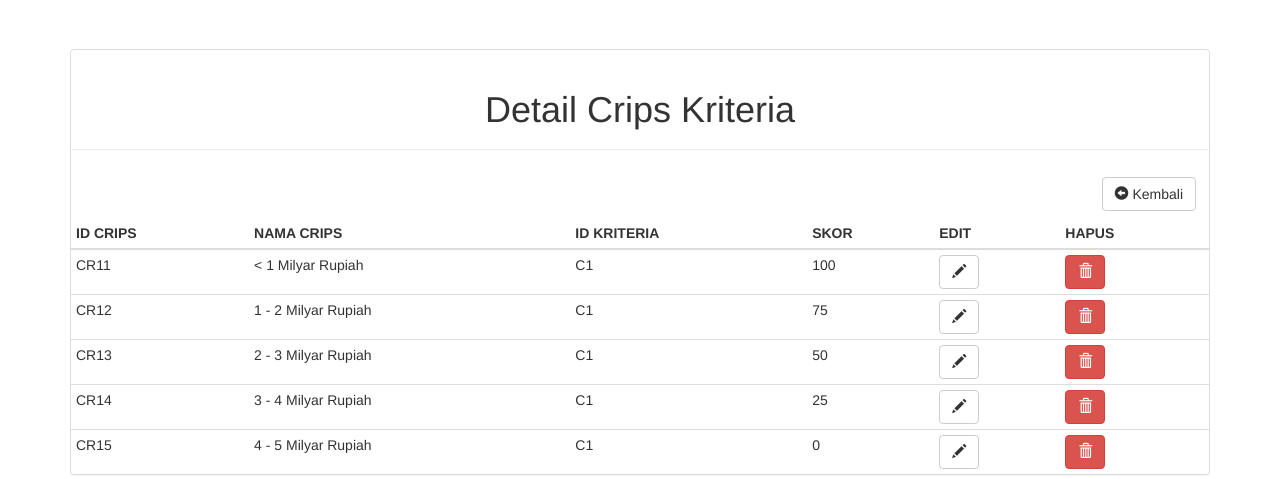
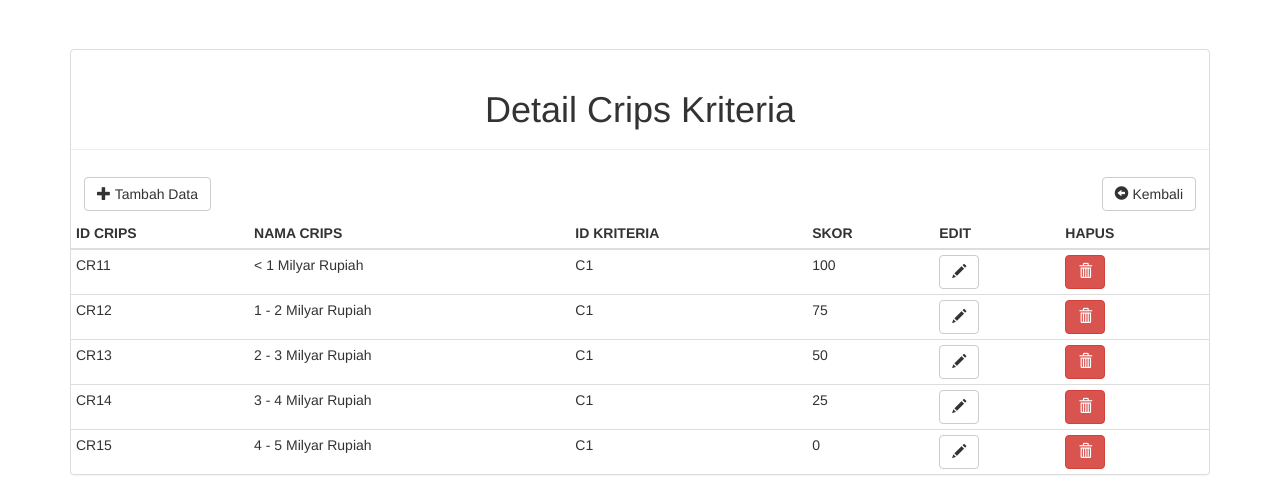
Before and after one commit to spras00/spk_zawa, a CodeIgniter app: page /spk_zawa/crips/detail/C1 in a window 1280 px wide. Shown: the part 51-530 px from the top of the page. Run offline with CodeIgniter, Linux system fonts and the light colour scheme; data comes from the database, SQL or seed files in the repository; data that the repository does not hold is empty; some libraries are stand-ins or nearby versions.

Commit message:
Update view_crips2.php

```diff
--- a/application/views/view_crips2.php
+++ b/application/views/view_crips2.php
@@ -1,3 +1,10 @@
+</div>
+<div class="btn header-btn pull-left">
+<a href="<?php echo site_url('crips/input/'.$id_k); ?>">
+<button type="button" class="btn btn-default ">
+<span class="glyphicon glyphicon-plus" aria-hidden="true"></span>
+Tambah Data
+</button>
 </div>
 <div class="btn header-btn pull-right">
 <a href="<?php echo site_url('crips/index'); ?>">
```
